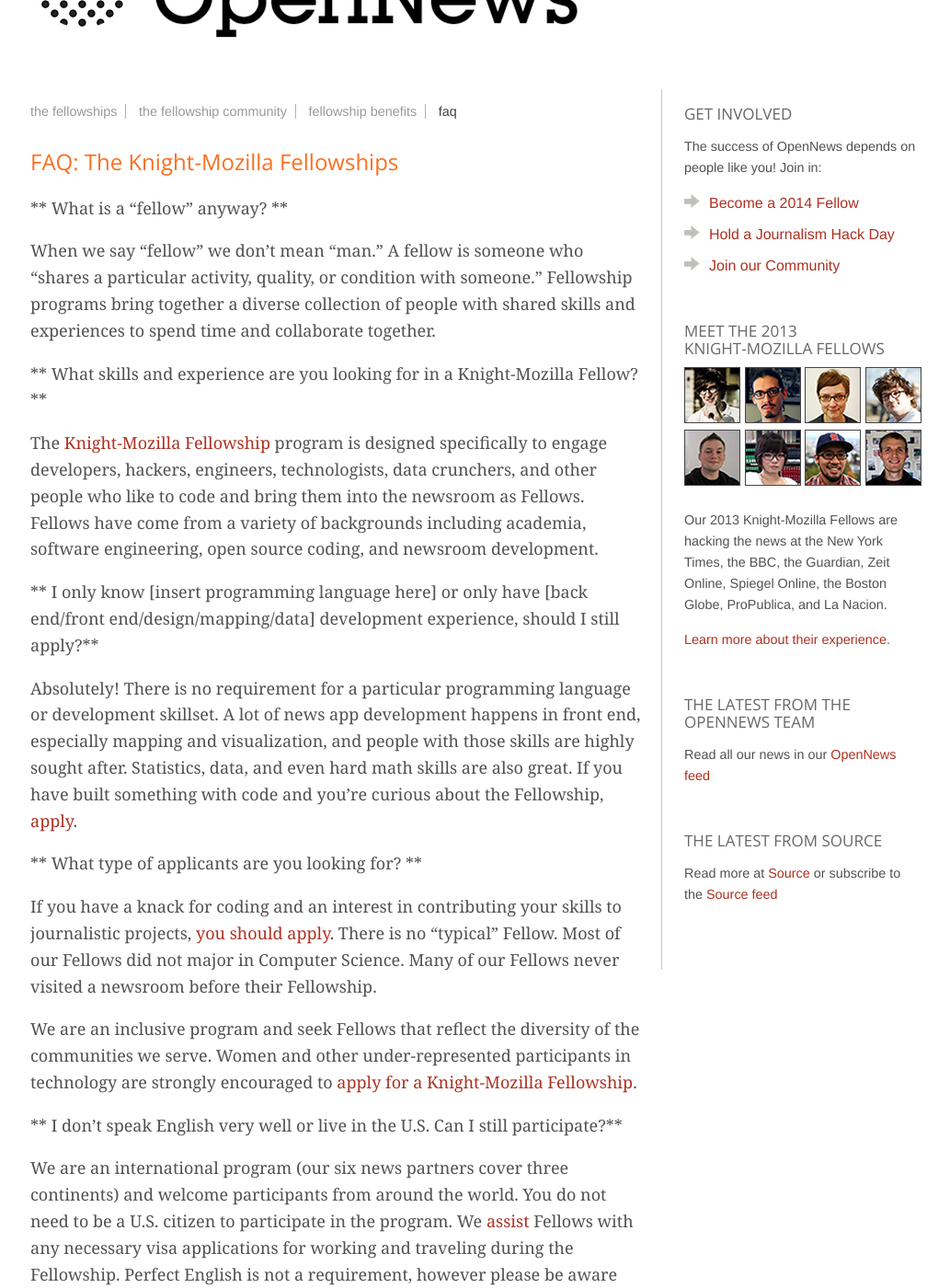
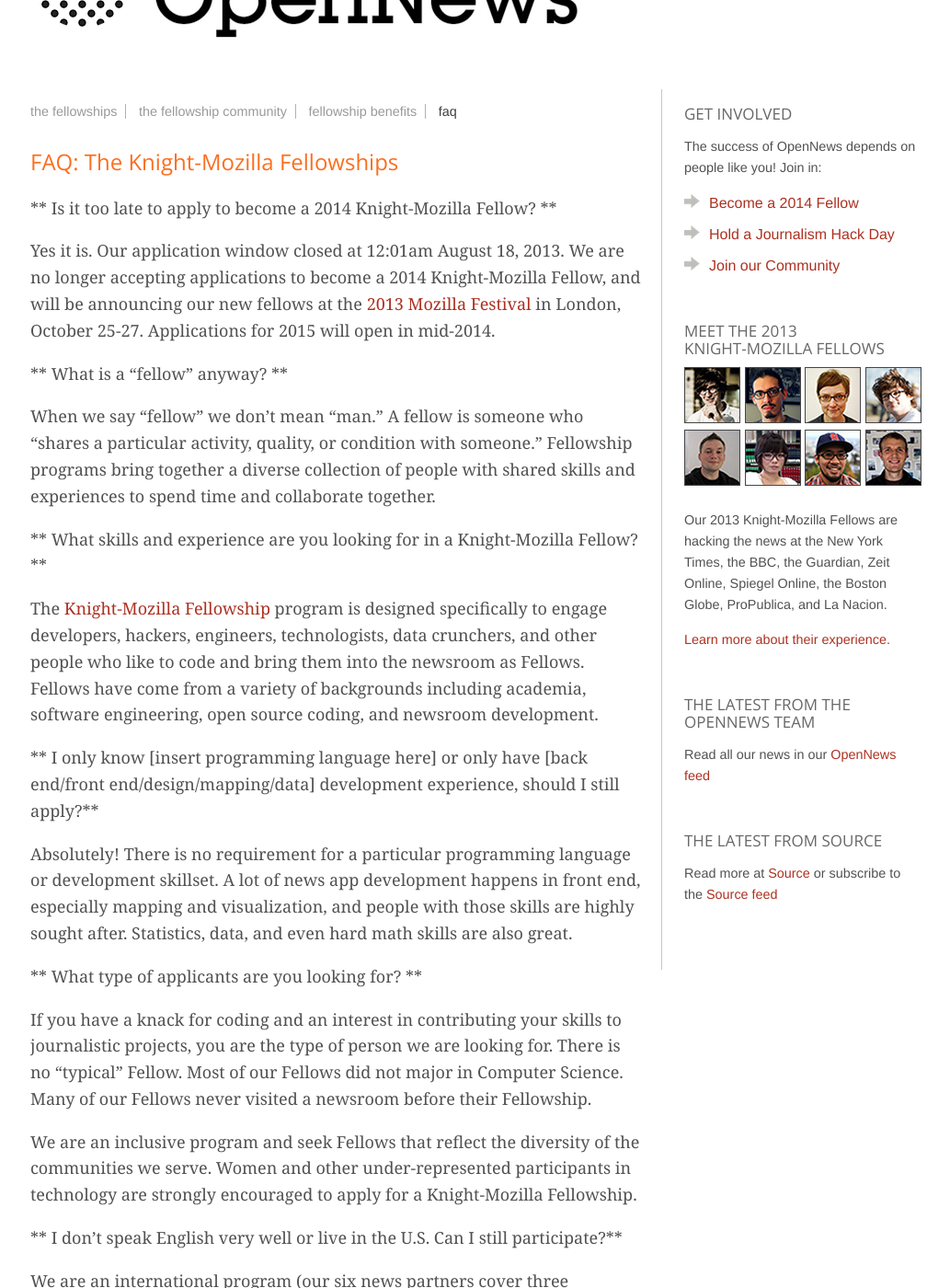
Before and after one commit to mozilla/mozilla-opennews, a Jekyll site: the page built from fellowships/faq.md, in a window 1280 px wide and 1400 px high, scrolled down 195 px. Shown: the whole window at 92% size, without its empty margins (117-1150 px from the left). Built offline with Jekyll 4.4.1, drawn with Linux system fonts in a browser that asks for light colours; nearby versions of some CDN libraries; Markdown is read by kramdown in place of the engine named in the settings; comment, search, counter and statistics services are not loaded; some of the changed text lies outside the part shown.

Commit message:
updated the FAQ to reflect the window closing

```diff
--- a/fellowships/faq.md
+++ b/fellowships/faq.md
@@ -4,6 +4,11 @@
 section: fellowships
 sub-section: fellows_faq
 ---
+** Is it too late to apply to become a 2014 Knight-Mozilla Fellow? **
+
+Yes it is. Our application window closed at 12:01am August 18, 2013. We are no longer accepting applications to become a 2014 Knight-Mozilla Fellow, and will be announcing our new fellows at the <a href="http://www.mozillafestival.org">2013 Mozilla Festival</a> in London, October 25-27. Applications for 2015 will open in mid-2014.
+
+
 ** What is a "fellow" anyway? **
 
 When we say "fellow" we don't mean "man." A fellow is someone who "shares a particular activity, quality, or condition with someone." Fellowship programs bring together a diverse collection of people with shared skills and experiences to spend time and collaborate together.
@@ -14,13 +19,13 @@
 
 ** I only know [insert programming language here] or only have [back end/front end/design/mapping/data] development experience, should I still apply?**
 
-Absolutely! There is no requirement for a particular programming language or development skillset. A lot of news app development happens in front end, especially mapping and visualization, and people with those skills are highly sought after. Statistics, data, and even hard math skills are also great. If you have built something with code and you're curious about the Fellowship, <a href="/fellowships/apply.html">apply</a>.
+Absolutely! There is no requirement for a particular programming language or development skillset. A lot of news app development happens in front end, especially mapping and visualization, and people with those skills are highly sought after. Statistics, data, and even hard math skills are also great.
 
 ** What type of applicants are you looking for? **
 
-If you have a knack for coding and an interest in contributing your skills to journalistic projects, <a href="/fellowships/apply.html">you should apply</a>. There is no "typical" Fellow. Most of our Fellows did not major in Computer Science. Many of our Fellows never visited a newsroom before their Fellowship.
+If you have a knack for coding and an interest in contributing your skills to journalistic projects, you are the type of person we are looking for. There is no "typical" Fellow. Most of our Fellows did not major in Computer Science. Many of our Fellows never visited a newsroom before their Fellowship.
 
-We are an inclusive program and seek Fellows that reflect the diversity of the communities we serve. Women and other under-represented participants in technology are strongly encouraged to <a href="/fellowships/apply.html">apply for a Knight-Mozilla Fellowship</a>.
+We are an inclusive program and seek Fellows that reflect the diversity of the communities we serve. Women and other under-represented participants in technology are strongly encouraged to apply for a Knight-Mozilla Fellowship.
 
 ** I don't speak English very well or live in the U.S. Can I still participate?**
 
@@ -40,9 +45,9 @@
 
 We make every attempt to match skills of Fellows with needs of news organizations when matching Fellow to organization.
 
-** What do I need to do to apply? **
+<!-- ** What do I need to do to apply? **
 
-The application is designed to be quick: Just a quick five question application, plus some links to stuff you've made. There are no recommendations to hunt down and no trick questions. <a href="/fellowships/apply.html">Apply now.</a>
+The application is designed to be quick: Just a quick five question application, plus some links to stuff you've made. There are no recommendations to hunt down and no trick questions. <a href="/fellowships/apply.html">Apply now.</a> -->
 
 ** What are you looking for with the example projects on the application? **
 
@@ -54,7 +59,7 @@
 
 ** What is the timeline after the Fellowship deadline closes?**
 
-The <a href="/fellowships/apply.html">Fellowship application</a> opened on June 17 and closes August 17, 2013. After August 17, all applications will be reviewed by a small reviewing panel. By early September, a final batch of 20-30 semifinalists will be selected and interviews conducted. Finalists will be notified by early October and a public announcement of our 2014 fellows will be made at the Mozilla Festival in London October 25, 2013.
+The Fellowship application opened on June 17 and closes August 17, 2013. After August 17, all applications will be reviewed by a small reviewing panel. By early September, a final batch of 20-30 semifinalists will be selected and interviews conducted. Finalists will be notified by early October and a public announcement of our 2014 fellows will be made at the Mozilla Festival in London October 25, 2013.
 
 ** What kind of competition are you expecting with the Fellowship?**
 
@@ -86,9 +91,9 @@
 
 That is dictated by the news organization and the Fellow. Fellows work on a range of projects including data, mapping, research, and analysis of impact. If you already have ideas of things that interest you, whether it be news games or civic data crunching, that's great. We're looking for talented people who want to experiment with technology in journalism. In collaboration with OpenNews, the other Fellows, and the news partner, Fellows get a lot of room to figure out what those experiments will be.
 
-** I'm still on the fence about applying.**
+<!-- ** I'm still on the fence about applying.**
 
-You should apply. As <a href="https://twitter.com/jmm">Miranda Mulligan</a> said during a <a href="https://etherpad.mozilla.org/opennews-calls-June26">Q&A</a> about the Fellowship: "Applying is not making a decision to do [the fellowship] and getting an offer does not mean you have to take an offer!" If you have experience with code and an interest in journalism and you're curious about applying, do so. As current Fellow <a href="https://twitter.com/veltman">Noah Veltman</a> pointed out, many people who are now Fellows thought their application was a long shot. <a href="/fellowships/apply.html">Apply today</a>.
+You should apply. As <a href="https://twitter.com/jmm">Miranda Mulligan</a> said during a <a href="https://etherpad.mozilla.org/opennews-calls-June26">Q&A</a> about the Fellowship: "Applying is not making a decision to do [the fellowship] and getting an offer does not mean you have to take an offer!" If you have experience with code and an interest in journalism and you're curious about applying, do so. As current Fellow <a href="https://twitter.com/veltman">Noah Veltman</a> pointed out, many people who are now Fellows thought their application was a long shot. <a href="/fellowships/apply.html">Apply today</a>. -->
 
 ** Are you still accepting applications for host newsrooms?**
 
```
